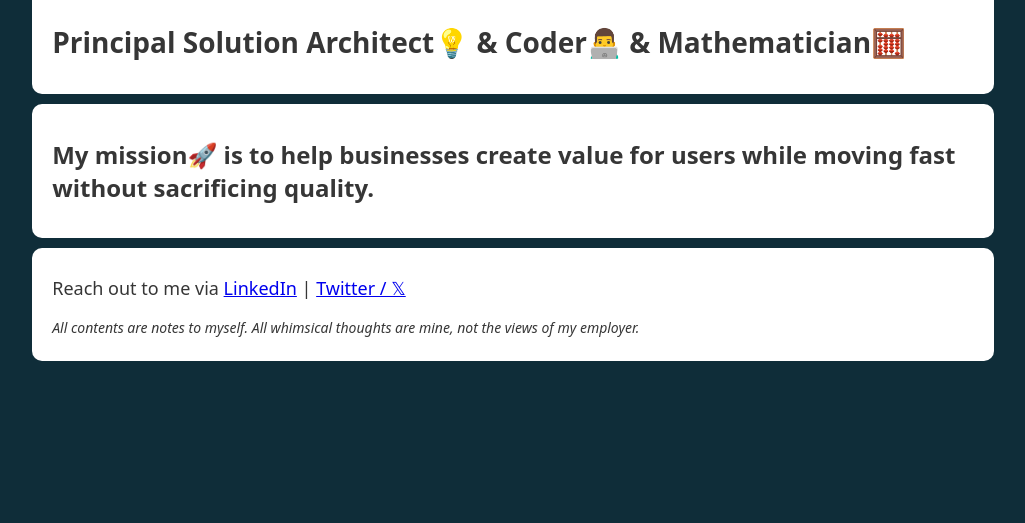
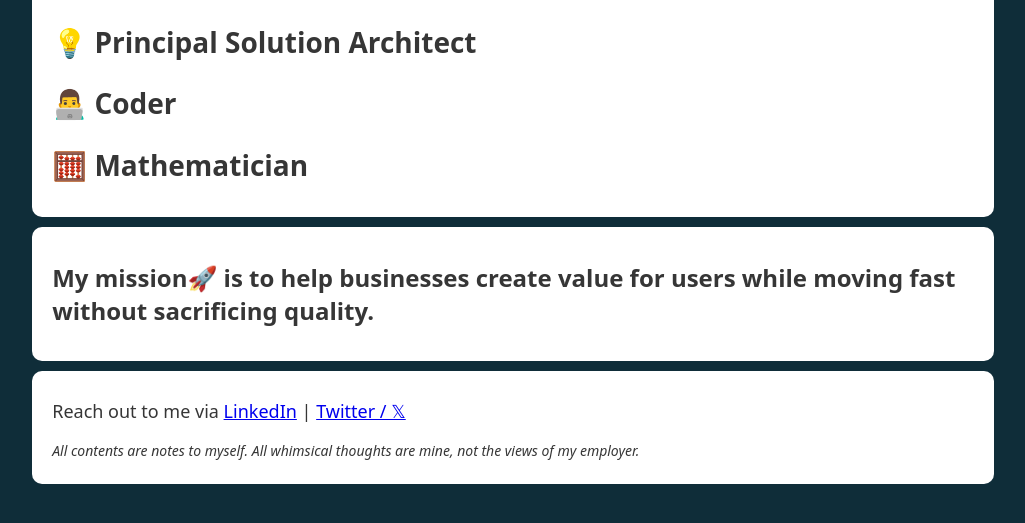
Before and after one commit to serkan-karaarslan/serkan-karaarslan.github.io, a plain HTML site: page index.html in a window 1280 px wide. Shown: the part 121-644 px from the top of the page, without its empty margins (127-1152 px from the left). Drawn offline with Linux system fonts and the light colour scheme.

Commit message:
profession titles are rearranged

```diff
--- a/index.html
+++ b/index.html
@@ -106,7 +106,9 @@
     <main>
       <section>
         <h1>Hello👋, I'm Serkan Karaarslan</h1>
-        <h2>Principal Solution Architect💡 & Coder👨‍💻 & Mathematician🧮</h2>
+        <h2>💡 Principal Solution Architect</h2>
+        <h2>👨‍💻 Coder</h2>
+        <h2>🧮 Mathematician</h2>
       </section>
       <section>
         <h3>My mission🚀 is to help businesses create value for users while moving fast without sacrificing quality.</h3>
```
